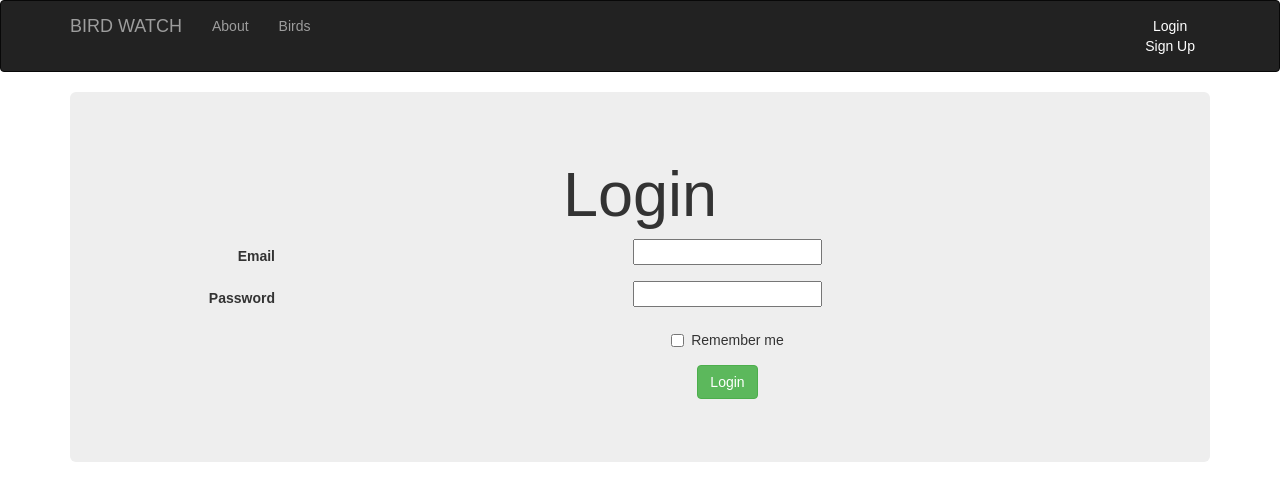
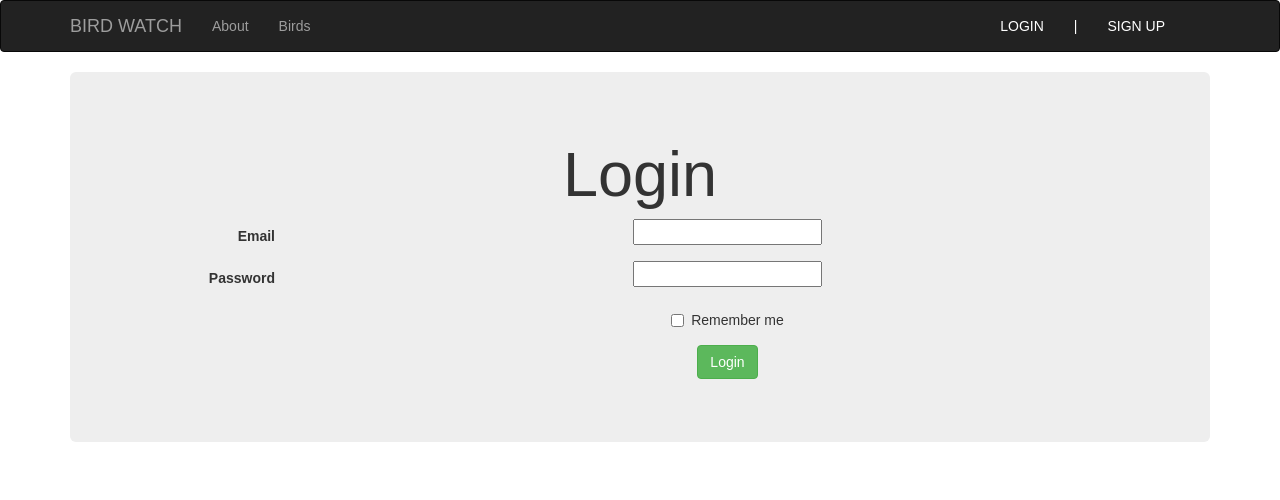
Before and after one commit to LeeGing/Bird-Watch, a React (Create React App) app in the folder client/: page /login in a window 1280 px wide. Shown: the top 500 px of the page. Built offline with nearby package versions, Linux system fonts and the light colour scheme.

Commit message:
register and login updated

```diff
--- a/client/src/components/CustomNavbar.css
+++ b/client/src/components/CustomNavbar.css
@@ -8,7 +8,7 @@ a:hover{
     text-decoration: none;
 }
 
-a:active{
-    color: #FFFFFF;
-    text-decoration: none;
+a:focus{
+  color:#FFFFFF;
+  text-decoration: none;
 }
--- /dev/null
+++ b/client/src/components/LoggedOut.css
@@ -0,0 +1,19 @@
+.userLogged {
+  margin-left:30px;
+  margin-right:30px;
+}
+
+a {
+    color: #FFFFFF;
+    text-decoration: none;
+}
+
+a:hover{
+    color: #FFFFFF;
+    text-decoration: none;
+}
+
+a:active{
+    color: #FFFFFF;
+    text-decoration: none;
+}
--- a/client/src/components/LoggedOut.js
+++ b/client/src/components/LoggedOut.js
@@ -1,5 +1,5 @@
 import React, { Component } from 'react';
-import './CustomNavbar.css';
+import './LoggedOut.css';
 import { Link } from 'react-router-dom';
 import UserStore from "../stores/UserStore";
 import {Nav, Navbar, NavItem, NavDropdown, MenuItem, Tabs, ButtonToolbar, Button, Table, ButtonGroup, Row, Col, Grid, Panel, FormGroup, FormControl} from 'react-bootstrap';
@@ -15,10 +15,9 @@ export default class LoggedOut extends Component {
     return (
       <div>
         <NavItem eventKey={1} href="#">
-          <Link to="/login">Login</Link>
-        </NavItem>
-        <NavItem eventKey={1} href="#">
-          <Link to="/register">Sign Up</Link>
+          <Link className="userLogged" to="/login">LOGIN</Link>
+          |
+          <Link className="userLogged" to="/register">SIGN UP</Link>
         </NavItem>
       </div>
     )
--- a/client/src/components/Login.jsx
+++ b/client/src/components/Login.jsx
@@ -1,6 +1,8 @@
 import React, { Component } from 'react';
 import { Jumbotron, Grid, Col, Checkbox, Button, Form, FormGroup, FormControl, ControlLabel } from 'react-bootstrap';
 import { Link } from 'react-router-dom';
+import { Redirect } from 'react-router-dom';
+
 import './Home.css';
 import axios from 'axios';
 import UserStore from "../stores/UserStore";
@@ -11,15 +13,13 @@ export default class Login extends Component {
     super(props);
     this.state = {
       user: UserStore.getUser(),
+      redirect: false,
       email: "",
       password: ""
     }
     this.handleEmail = this.handleEmail.bind(this);
     this.handlePassword = this.handlePassword.bind(this);
     this.userLogin = this.userLogin.bind(this);
-
-
-
   }
 
   componentDidMount() {
@@ -40,6 +40,7 @@ export default class Login extends Component {
         const userdata = res.data;
         UserStore.updateUser(userdata.user.email, userdata.token);
         const abc = UserStore.getUser();
+        this.setState({ redirect: true })
         console.log(abc)
       })
       .catch(error => {
@@ -48,6 +49,11 @@ export default class Login extends Component {
   }
 
   render() {
+    const { redirect } = this.state;
+     if (redirect) {
+       return <Redirect to='/'/>;
+     }
+
     return (
       <Grid>
         <Jumbotron>
```
